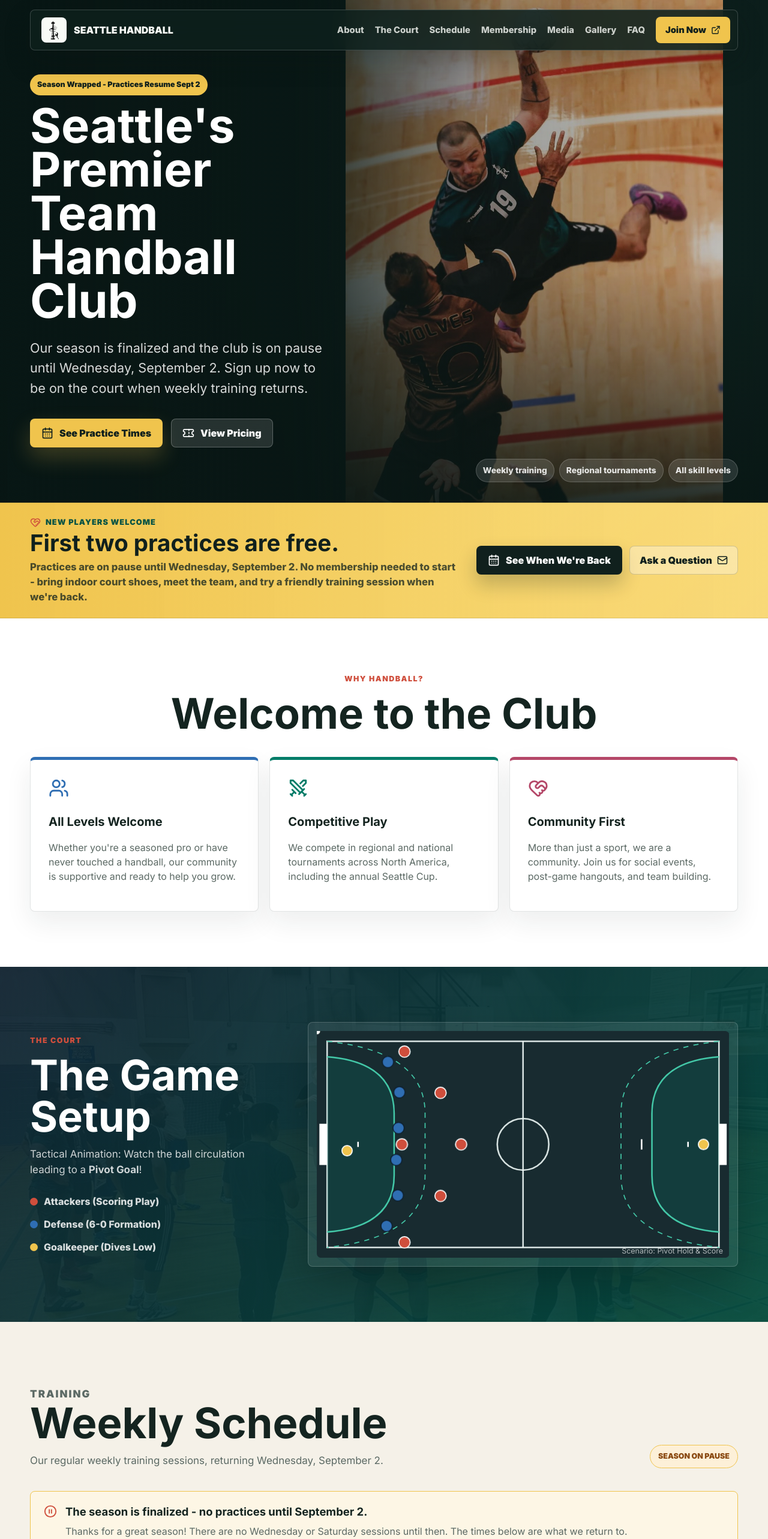
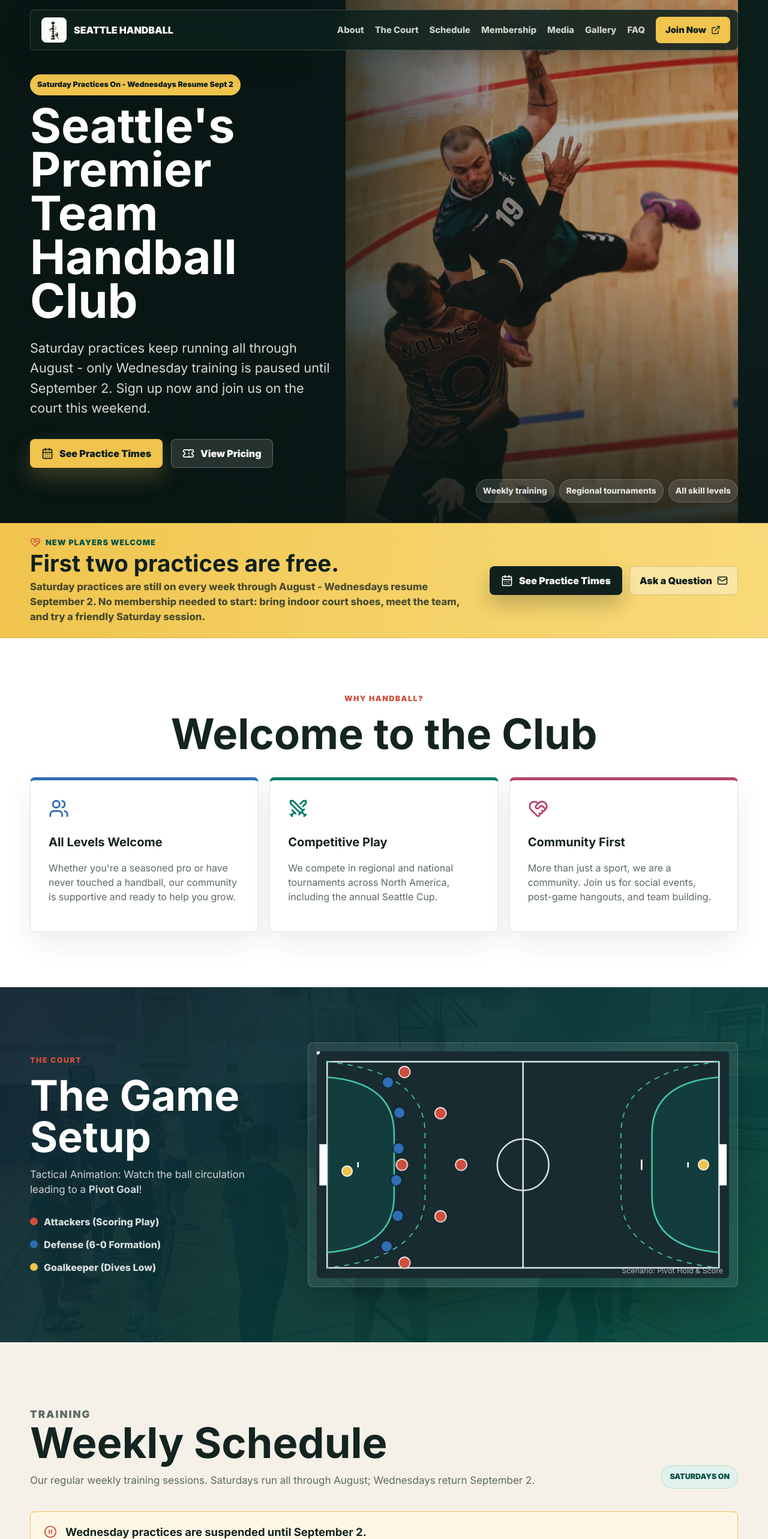
Before and after one commit to Seattle-Handball-Club/shc-website, a React (Vite) app in the folder website/: page / in a window 1280 px wide. Shown: the top 2566 px of the page at 60% size. Built offline with nearby package versions, Linux system fonts and the light colour scheme.

Commit message:
Saturday practices continue through August; only Wednesdays suspended
Co-authored-by: rafaelzacarias <10778608+rafaelzacarias@users.noreply.github.com>

```diff
--- a/website/src/App.css
+++ b/website/src/App.css
@@ -638,6 +638,7 @@
 .result-pill,
 .completed-pill,
 .paused-pill,
+.active-pill,
 .compact-event > span {
   width: fit-content;
   border-radius: 999px;
@@ -694,6 +695,14 @@
   padding: 7px 11px;
   color: #8a4a12;
   background: #fdf0d8;
+}
+
+.active-pill {
+  display: inline-flex;
+  margin-top: 18px;
+  padding: 7px 11px;
+  color: #045244;
+  background: #e1f2ec;
 }
 
 .schedule-grid {
--- a/website/src/App.tsx
+++ b/website/src/App.tsx
@@ -63,6 +63,8 @@ const scheduleItems = [
     time: '7:15 PM - 9:00 PM',
     location: 'Dale Turner YMCA, Shoreline',
     directions: 'https://maps.google.com/?q=Dale+Turner+Family+YMCA',
+    paused: true,
+    statusLabel: 'Resumes Sept 2',
   },
   {
     day: 'Saturday',
@@ -70,6 +72,8 @@ const scheduleItems = [
     time: '10:00 AM - 12:00 PM',
     location: 'Ballard Community Center, 6020 28th Ave NW, Seattle, WA 98107',
     directions: 'https://maps.google.com/?q=Ballard+Community+Center+6020+28th+Ave+NW+Seattle+WA+98107',
+    paused: false,
+    statusLabel: 'Running All August',
   },
 ]
 
@@ -172,7 +176,7 @@ const faqItems = [
     question: 'Can I try a practice before committing to a membership?',
     answer: (
       <>
-        Yes! Your first practice is completely free. We want you to come out, meet the team, and see if you enjoy the sport before you pay anything. Practices are paused until Wednesday, September 2 - after that, just show up to one of our scheduled practices and introduce yourself to a coach or captain.
+        Yes! Your first practice is completely free. We want you to come out, meet the team, and see if you enjoy the sport before you pay anything. Saturday practices are running all through August - just show up and introduce yourself to a coach or captain. Wednesday sessions resume September 2.
       </>
     ),
   },
@@ -188,7 +192,7 @@ const faqItems = [
     question: 'Can I join mid-season?',
     answer: (
       <>
-        Absolutely! You don&apos;t need to wait for a new season to start. We welcome new players year-round - just show up to any practice and jump in once training resumes on September 2.
+        Absolutely! You don&apos;t need to wait for a new season to start. We welcome new players year-round - come join a Saturday practice this month, or wait for Wednesday training to return on September 2.
       </>
     ),
   },
@@ -313,10 +317,10 @@ function App() {
           <img className="hero-bg" src="/img/pic1.jpg" alt="Seattle Handball Club player shooting during a match" />
           <div className="hero-shade" />
           <div className="hero-content">
-            <p className="eyebrow">Season Wrapped - Practices Resume Sept 2</p>
+            <p className="eyebrow">Saturday Practices On - Wednesdays Resume Sept 2</p>
             <h1>Seattle&apos;s Premier Team Handball Club</h1>
             <p className="hero-copy">
-              Our season is finalized and the club is on pause until Wednesday, September 2. Sign up now to be on the court when weekly training returns.
+              Saturday practices keep running all through August - only Wednesday training is paused until September 2. Sign up now and join us on the court this weekend.
             </p>
             <div className="hero-actions">
               <a className="button button-primary" href="#schedule">
@@ -340,11 +344,11 @@ function App() {
               <HeartHandshake size={18} aria-hidden="true" /> New players welcome
             </span>
             <h2 id="new-player-heading">First two practices are free.</h2>
-            <p>Practices are on pause until Wednesday, September 2. No membership needed to start - bring indoor court shoes, meet the team, and try a friendly training session when we&apos;re back.</p>
+            <p>Saturday practices are still on every week through August - Wednesdays resume September 2. No membership needed to start: bring indoor court shoes, meet the team, and try a friendly Saturday session.</p>
           </div>
           <div className="new-player-actions">
             <a className="button button-primary" href="#schedule">
-              <CalendarDays size={20} aria-hidden="true" /> See When We&apos;re Back
+              <CalendarDays size={20} aria-hidden="true" /> See Practice Times
             </a>
             <a className="callout-link" href="mailto:seattlehandballclub@gmail.com?subject=New%20player%20practice">
               Ask a Question <Mail size={18} aria-hidden="true" />
@@ -390,15 +394,15 @@ function App() {
             <div>
               <p className="eyebrow">Training</p>
               <h2>Weekly Schedule</h2>
-              <p>Our regular weekly training sessions, returning Wednesday, September 2.</p>
+              <p>Our regular weekly training sessions. Saturdays run all through August; Wednesdays return September 2.</p>
             </div>
-            <span className="status-pill is-paused">Season on Pause</span>
+            <span className="status-pill">Saturdays On</span>
           </div>
           <div className="schedule-notice">
             <PauseCircle size={22} aria-hidden="true" />
             <div>
-              <h3>The season is finalized - no practices until September 2.</h3>
-              <p>Thanks for a great season! There are no Wednesday or Saturday sessions until then. The times below are what we return to.</p>
+              <h3>Wednesday practices are suspended until September 2.</h3>
+              <p>Saturday sessions are still on every week through August - same time, same place. Only the Wednesday training is on pause, returning Wednesday, September 2.</p>
             </div>
           </div>
           <div className="schedule-grid">
@@ -414,7 +418,7 @@ function App() {
                   <MapPin size={18} aria-hidden="true" />
                   <span>{item.location}</span>
                 </div>
-                <span className="paused-pill">Resumes Sept 2</span>
+                <span className={item.paused ? 'paused-pill' : 'active-pill'}>{item.statusLabel}</span>
                 <a className="text-link" href={item.directions} target="_blank" rel="noreferrer">
                   Get Directions <ArrowRight size={16} aria-hidden="true" />
                 </a>
```
